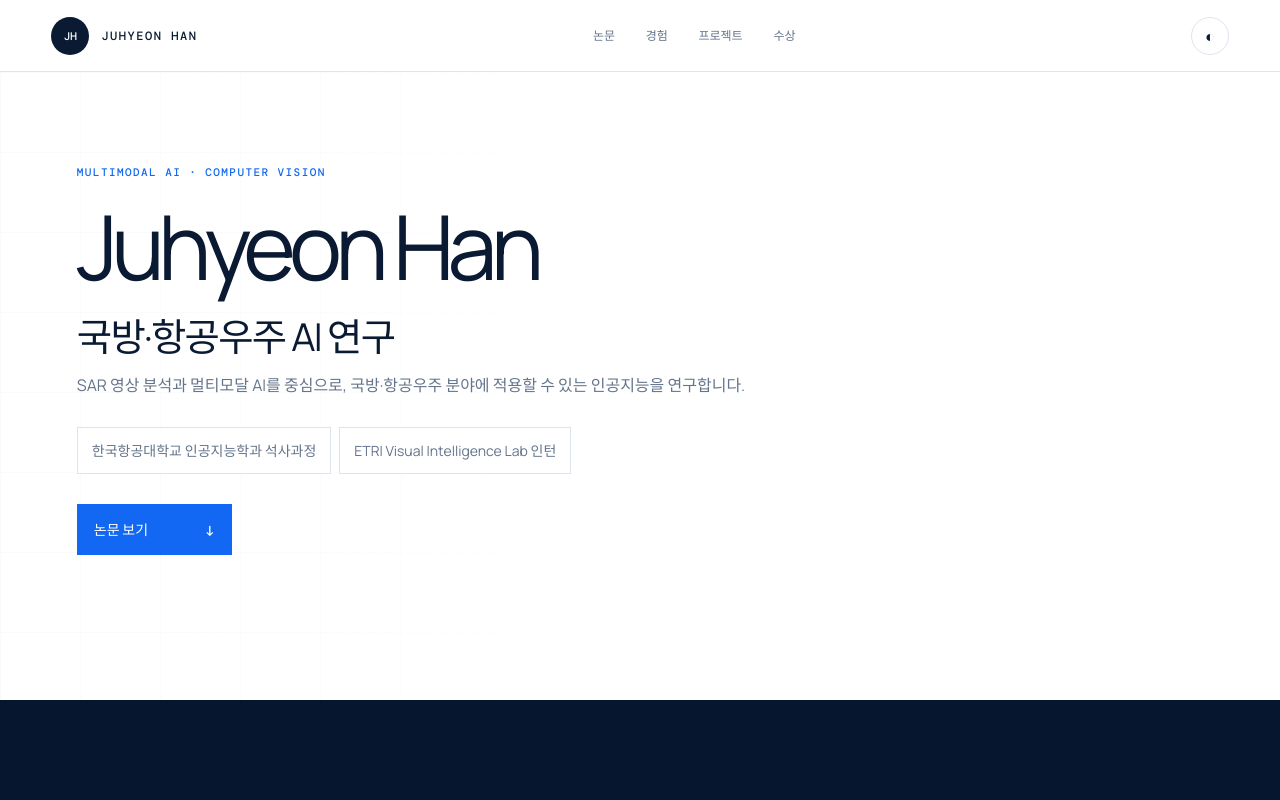
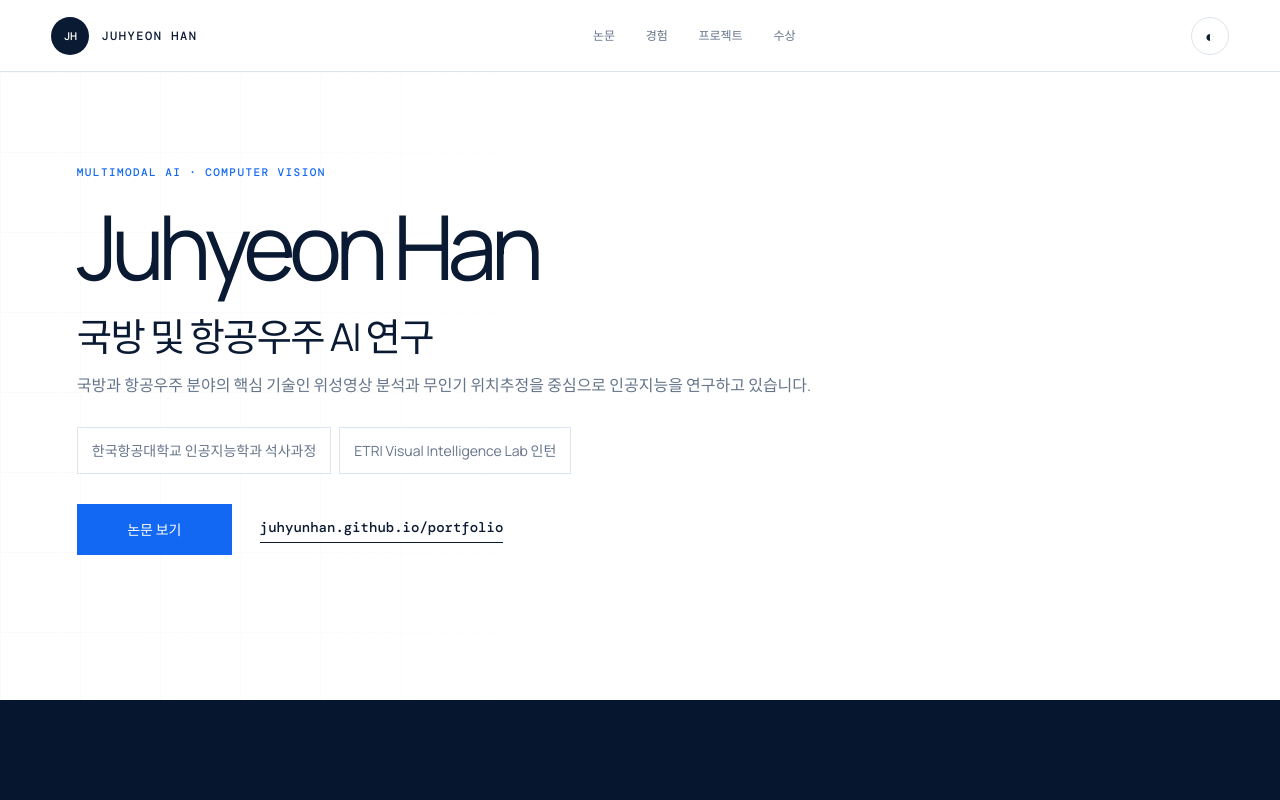
Before and after one commit to juhyunhan/portfolio, a React (Vite) app: page / in a window 1280 px wide. Shown: the top 800 px of the page. Built offline with nearby package versions, Linux system fonts and the light colour scheme; a web font is replaced by a local one.

Commit message:
Add printable portfolio link

```diff
--- a/src/App.tsx
+++ b/src/App.tsx
@@ -40,10 +40,13 @@ function App() {
         <div className="research-hero-copy reveal is-visible">
           <p className="research-kicker">MULTIMODAL AI · COMPUTER VISION</p>
           <h1>Juhyeon Han</h1>
-          <h2>국방·항공우주 AI 연구</h2>
-          <p className="research-hero-text">SAR 영상 분석과 멀티모달 AI를 중심으로, 국방·항공우주 분야에 적용할 수 있는 인공지능을 연구합니다.</p>
+          <h2>국방 및 항공우주 AI 연구</h2>
+          <p className="research-hero-text">국방과 항공우주 분야의 핵심 기술인 위성영상 분석과 무인기 위치추정을 중심으로 인공지능을 연구하고 있습니다.</p>
           <div className="research-profile-line"><span>한국항공대학교 인공지능학과 석사과정</span><span>ETRI Visual Intelligence Lab 인턴</span></div>
-          <div className="research-hero-actions"><a className="research-primary" href="#publications">논문 보기 <span>↓</span></a></div>
+          <div className="research-hero-actions">
+            <a className="research-primary" href="#publications">논문 보기</a>
+            <a className="research-site-url" href="https://juhyunhan.github.io/portfolio/">juhyunhan.github.io/portfolio</a>
+          </div>
         </div>
       </section>
 
```
Also changed, not shown: src/research.css.
